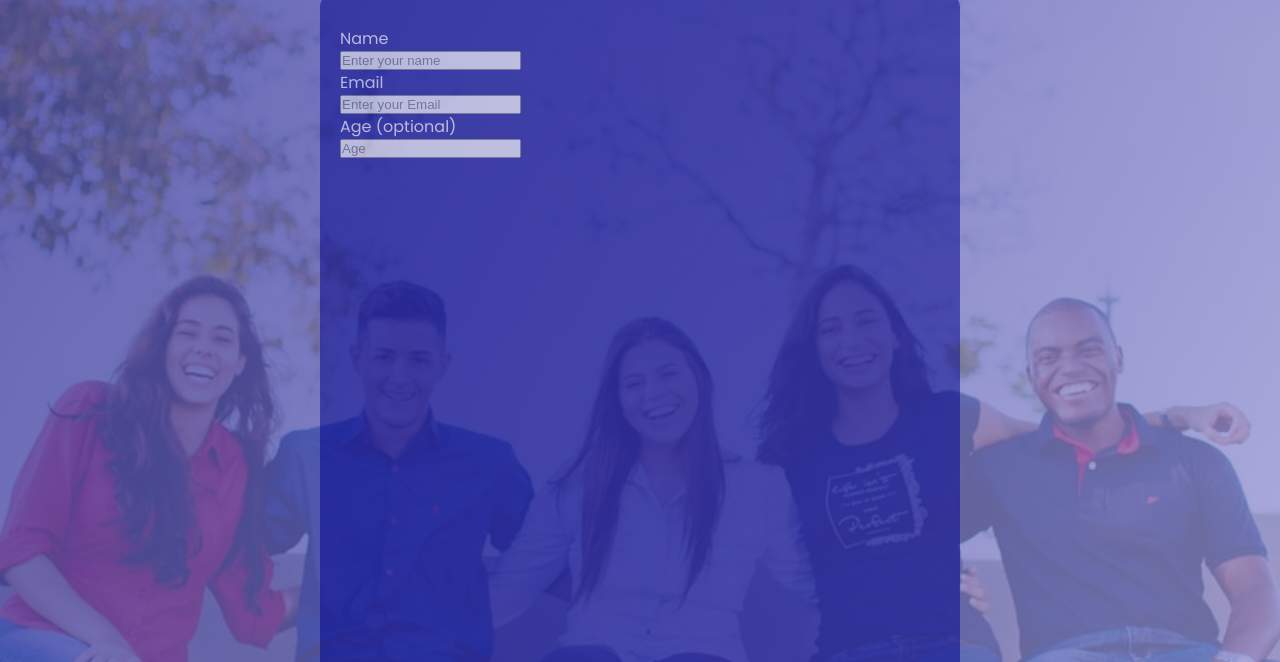
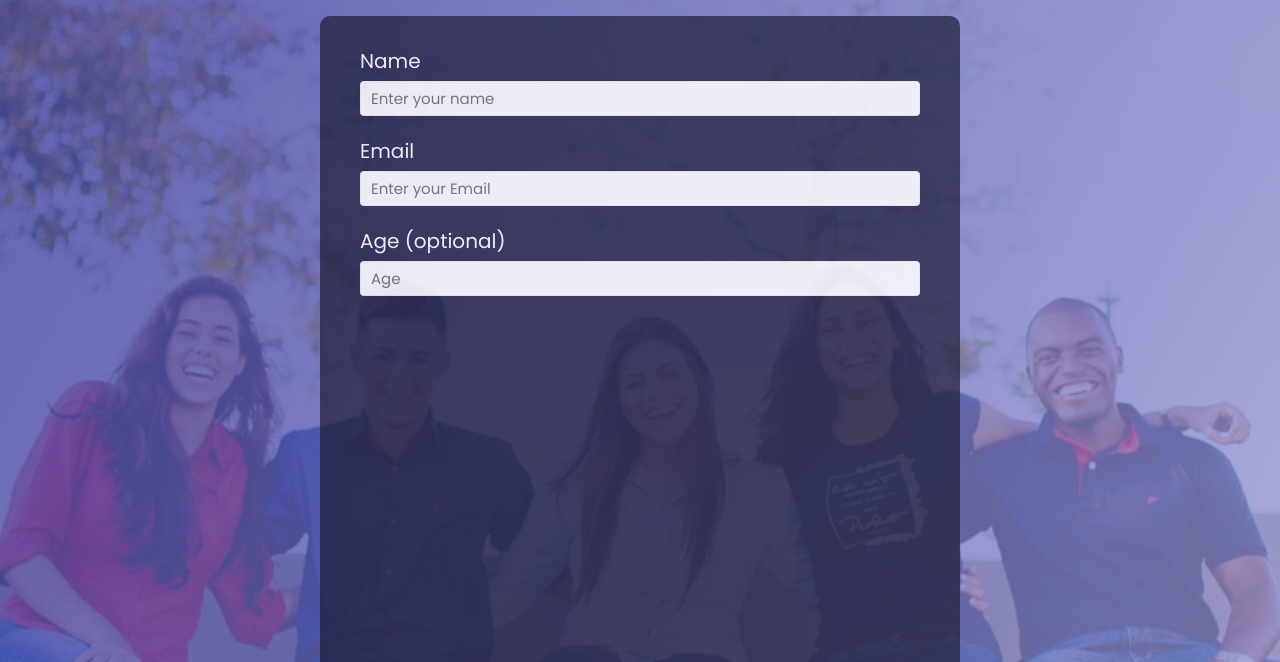
Before and after one commit to fnacarellidev/Survey-Form-Freecode-Camp, a plain HTML site: page index.html in a window 1280 px wide. Shown: the part 138-800 px from the top of the page. Drawn offline with Linux system fonts and the light colour scheme.

Commit message:
added some styles

```diff
--- a/index.html
+++ b/index.html
@@ -18,19 +18,19 @@
         </div>
         <div class="page__main-container">
             <form action="#" id="survey-form">
-                <label for="name" id="name=label">
+                <label for="name" id="name=label" class="description-input">
                     Name
-                    <input type="text" name="" id="name" placeholder="Enter your name" style="display: block;">
+                    <input type="text" name="" id="name" required class="input-area" placeholder="Enter your name" style="display: block;">
                 </label>
 
-                <label for="email" id="email-label">
+                <label for="email" id="email-label" class="description-input">
                     Email
-                    <input type="text" name="" id="email" placeholder="Enter your Email" style="display: block;">
+                    <input type="text" name="" id="email" required class="input-area" placeholder="Enter your Email" style="display: block;">
                 </label>
 
-                <label for="number" id="number-label">
+                <label for="number" id="number-label" class="description-input">
                     Age (optional)
-                    <input type="number" name="" id="number" placeholder="Age" style="display: block;">
+                    <input type="number" name="" id="number" class="input-area" placeholder="Age" style="display: block;">
                 </label>
             </form>
         </div>
--- a/style.css
+++ b/style.css
@@ -1,10 +1,17 @@
+:root {
+    --color-white: #f3f3f3;
+    --color-darkblue: #1b1b32;
+    --color-darkblue-alpha: rgba(27, 27, 50, 0.8);
+    --color-green: #37af65;
+}
+
 * {
     margin: 0;
     padding: 0;
 }
 
 body {
-    padding-top: 35px;
+    padding: 35px 20px;
     color: #ffff;
     font-family: "Poppins", sans-serif;
 }
@@ -17,11 +24,15 @@ body::before {
     height: 100%;
     width: 100%;
     z-index: -1;
-    background: var(--color-darkblue);
     background-image: linear-gradient(115deg, rgba(58, 58, 158, 0.8),rgba(136, 136, 206, 0.7)), url(/assets/background-survey.jfif);
     background-size: cover;
     background-repeat: no-repeat;
     background-position: center;
+}
+
+.page__top {
+    width: 100%;
+    text-align: center;
 }
 
 .page__top #title {
@@ -36,19 +47,38 @@ body::before {
     justify-content: center;
     font-weight: 200;
     font-size: 26px;
+    margin-bottom: 20px;
 }
 
 .page__main-container {
     display: flex;
     justify-content: center;
+    box-sizing: border-box;
 }
 
 #survey-form {
     box-sizing: border-box;
-    background-color: darkblue;
+    background-color: var(--color-darkblue-alpha);
     height: 100vh;
-    width: 50%;
+    width: 50vw;
     border-radius: 10px;
-    padding: 30px 20px;
-    opacity: 0.5;
+    padding: 30px 40px;
+    opacity: 0.85;
 }
+
+.input-area {
+    box-sizing: border-box;
+    border: 1px solid var(--color-white);
+    border-radius: 3.5px;
+    font-size: 15px;
+    width: 100%;
+    height: 35px;
+    margin-bottom: 20px;
+    margin-top: 5px;
+    padding-left: 10px;
+    font-family: "Poppins", sans-serif;
+}
+
+.description-input {
+    font-size: 20px;
+}
```
